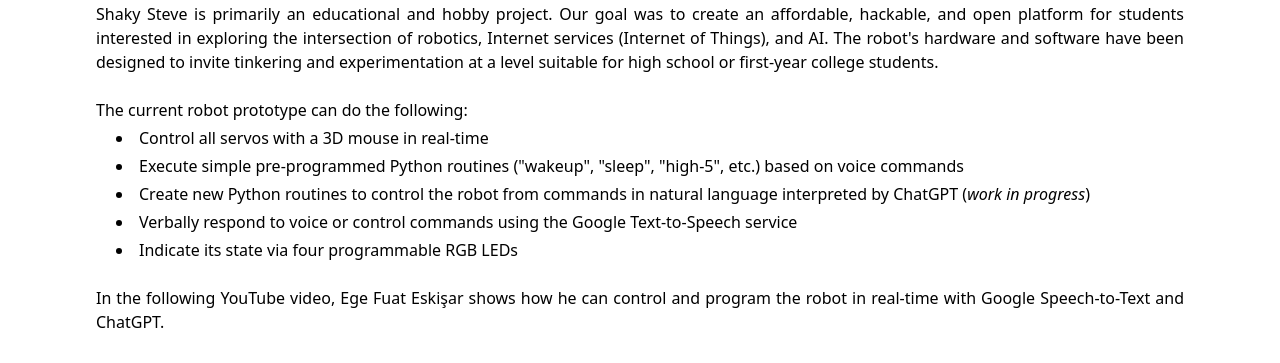
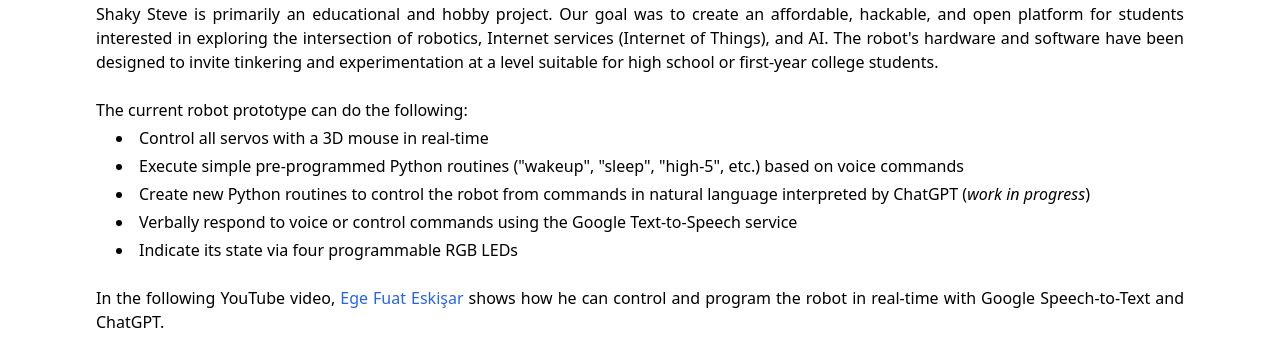
Before and after one commit to janakj/shaky-steve, a plain HTML site: page index.html in a window 1280 px wide. Shown: the part 338-701 px from the top of the page. Drawn offline with nearby package versions, Linux system fonts and the light colour scheme; grey boxes are pictures that could not be loaded.

Commit message:
Add link to Ege's GitHub profile

```diff
--- a/index.html
+++ b/index.html
@@ -51,7 +51,7 @@
                     </ul>
                 </p>
                 <p class="pt-6 text-justify">
-                    In the following YouTube video, Ege Fuat Eskişar shows how he can control and program the robot in real-time with Google Speech-to-Text and ChatGPT.
+		In the following YouTube video, <a class="text-blue-600 hover:underline" href="https://github.com/n-emesium">Ege Fuat Eskişar</a> shows how he can control and program the robot in real-time with Google Speech-to-Text and ChatGPT.
                 </p>
             </div>
             <div class="flex justify-center">
```
